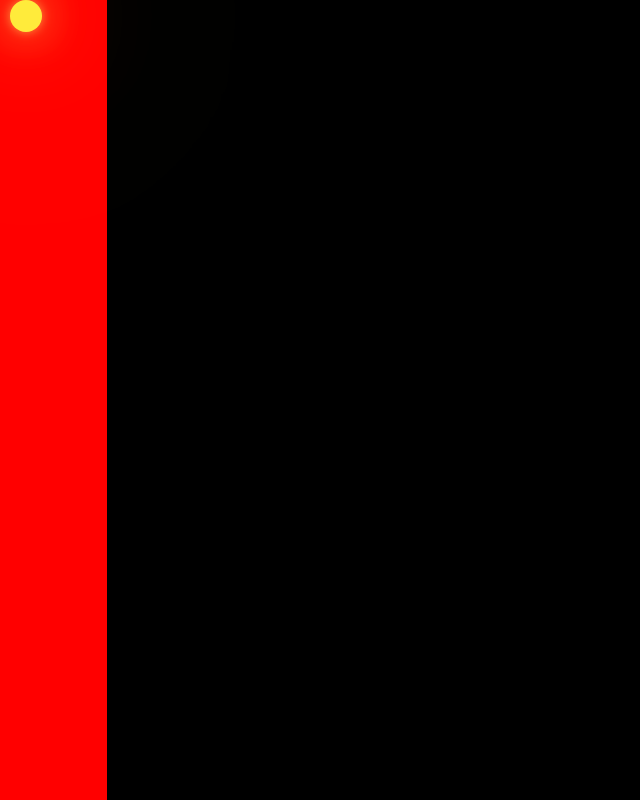
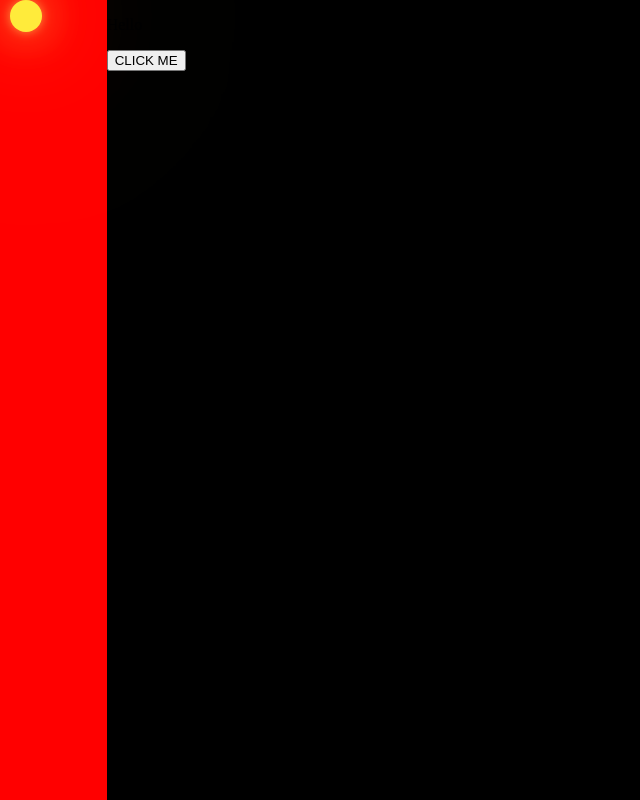
Before and after one commit to TheSilentIce/MakeOrwellHappy, a React (Vite) app in the folder Frontend/Orwell-website/: page / in a window 1280 px wide. Shown: the whole page, without its empty margins (0-640 px from the left). Built offline with nearby package versions, Linux system fonts and the light colour scheme.

Commit message:
Added mainbody to app

```diff
--- a/Frontend/Orwell-website/src/Components/App.tsx
+++ b/Frontend/Orwell-website/src/Components/App.tsx
@@ -1,5 +1,6 @@
 import Particle from "./Particle";
 import "../Styles/App.css";
+import MainBody from "./MainBody";
 
 function App() {
   return (
@@ -8,6 +9,7 @@ function App() {
         <div className="help">
           <Particle></Particle>
         </div>
+        <MainBody></MainBody>
       </div>
     </>
   );
--- a/Frontend/Orwell-website/src/Components/MainBody.tsx
+++ b/Frontend/Orwell-website/src/Components/MainBody.tsx
@@ -18,9 +18,18 @@ function MainBody() {
     }
   };
 
-  const test = () => {};
+  const test = () => {
+    console.log(getPrompt());
+  };
 
-  return <></>;
+  return (
+    <>
+      <div>
+        <p>Hello</p>
+        <button onClick={test}>CLICK ME</button>
+      </div>
+    </>
+  );
 }
 
 export default MainBody;
```
